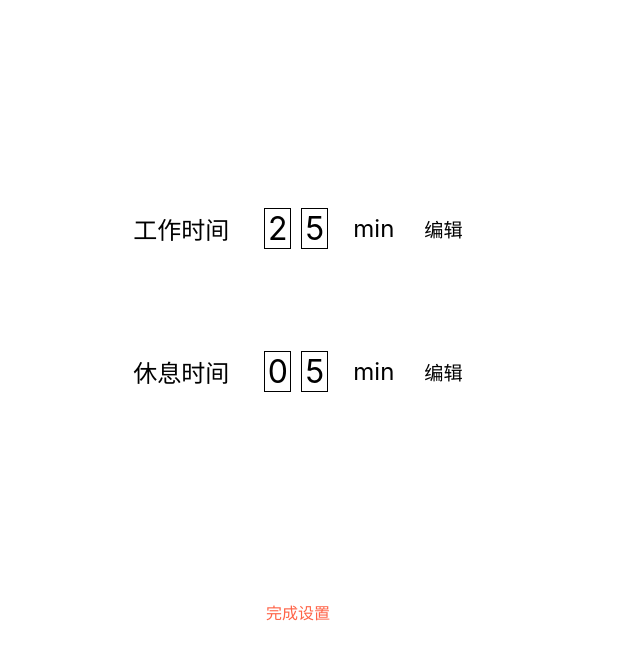
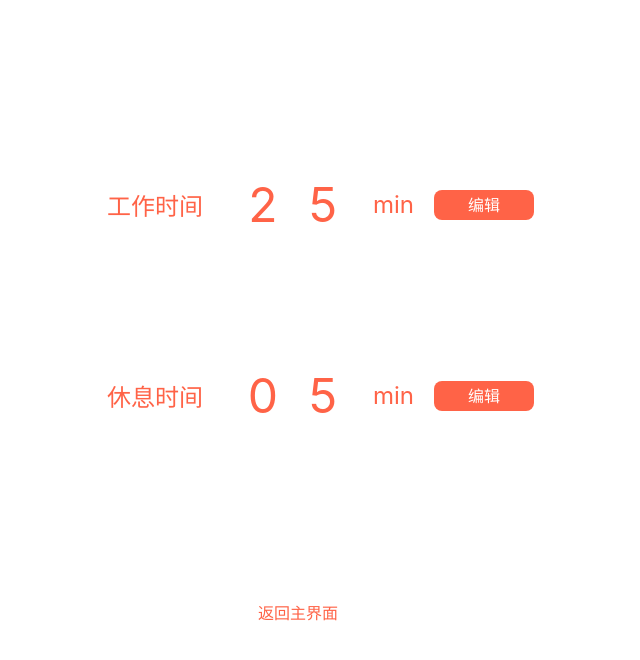
Before and after one commit to xinyuehtx/tomato, a React (Create React App) app in the folder tomato-timer/: page / in a window 1280 px wide. Both pictures are taken after a click on the element "设置时间". Shown: the top 660 px of the page, without its empty margins (342-982 px from the left). Built offline with nearby package versions, Linux system fonts and the light colour scheme.

Commit message:
调整边框样式

```diff
--- a/tomato-timer/src/App.js
+++ b/tomato-timer/src/App.js
@@ -103,7 +103,7 @@ function App() {
         <div className="setting-button" onClick={handleSettingButtonClick}>
           {
             showSetting
-              ? '完成设置'
+              ? '返回主界面'
               : '设置时间'
           }
         </div>
--- a/tomato-timer/src/TimeSetter/index.js
+++ b/tomato-timer/src/TimeSetter/index.js
@@ -62,12 +62,12 @@ function TimeSetter(props) {
             <div className="timersetter-title">{title}</div>
             <div className="timesetter-number-container">
                 <div className="timesetter-button" style={isEdit ? { visibility: 'visible' } : { visibility: 'hidden' }} onClick={handleAddHigh}>+</div>
-                <div className="timesetter-number">{highNum}</div>
+                <div className="timesetter-number" style={isEdit ? null : { 'border-style': 'hidden' }}>{highNum}</div>
                 <div className="timesetter-button" style={isEdit ? { visibility: 'visible' } : { visibility: 'hidden' }} onClick={handleMinusHigh}>-</div>
             </div>
             <div className="timesetter-number-container">
                 <div className="timesetter-button" style={isEdit ? { visibility: 'visible' } : { visibility: 'hidden' }} onClick={handleAddLow}>+</div>
-                <div className="timesetter-number">{lowNum}</div>
+                <div className="timesetter-number" style={isEdit ? null : { 'border-style': 'hidden' }}>{lowNum}</div>
                 <div className="timesetter-button" style={isEdit ? { visibility: 'visible' } : { visibility: 'hidden' }} onClick={handleMinusLow}>-</div>
             </div>
             <div className="timesetter-unit">min</div>
--- a/tomato-timer/src/TimeSetter/style.css
+++ b/tomato-timer/src/TimeSetter/style.css
@@ -3,11 +3,13 @@
   display: flex;
   align-items: center;
   justify-content: center;
+  color: tomato;
 }
 
 .timersetter-title {
   font-size: 1.5em;
   margin-right: 30px;
+  margin-left: 65px;
 }
 
 .timesetter-number-container{
@@ -16,12 +18,15 @@
 }
 
 .timesetter-button{
-  font-size: 0.8em;
+  font-size: 1.2em;
+  cursor: pointer;
 }
 
 .timesetter-number{
-  width: 25px;
-  border: 1px solid black;
+  font-size: 1.5em;
+  width: 50px;
+  border-radius: 5px;
+  border: 1px solid tomato;
 }
 
 .timesetter-unit{
@@ -30,6 +35,14 @@
 }
 
 .timesetter-eidt-button{
-  font-size: 1.2em;
   margin-left: 30px;
+  margin: 20px;
+  color: white;
+  background-color: tomato;
+  text-align: center;
+  line-height: 30px;
+  border-radius: 8px;
+  width: 100px;
+  height: 30px;
+  cursor: pointer;
 }
```
